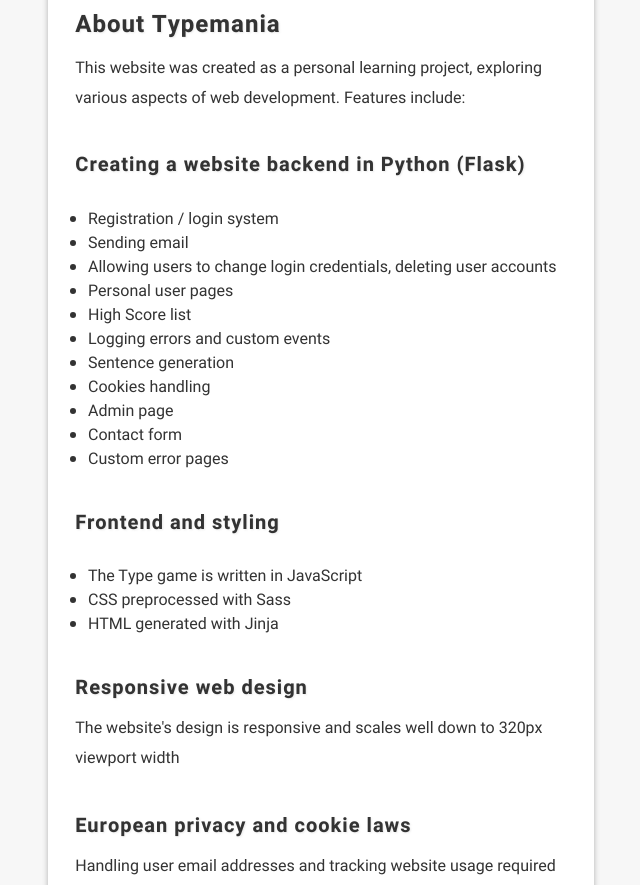
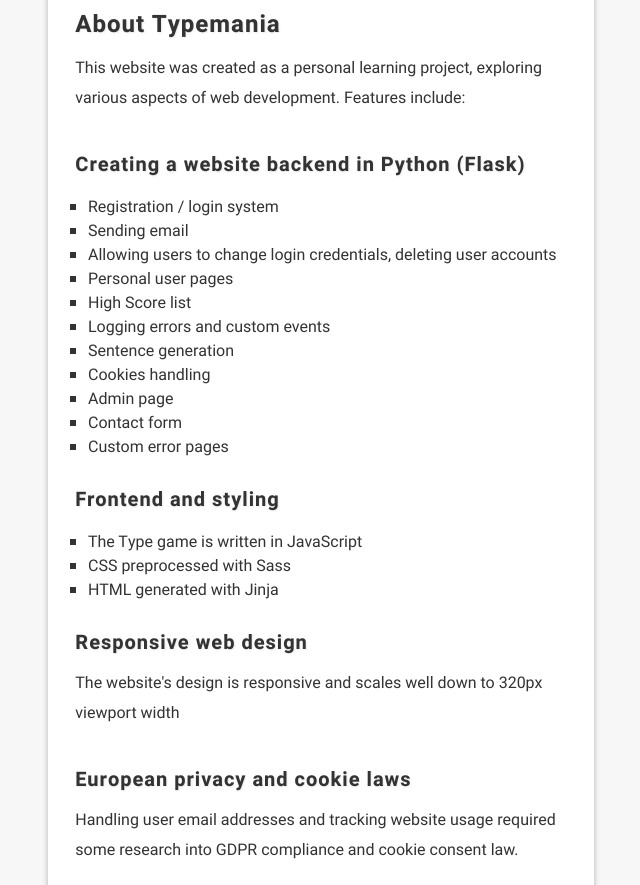
Before and after one commit to patrik-setterberg/type, a Flask app: page /about in a window 1280 px wide. Shown: the part 207-1092 px from the top of the page, without its empty margins (319-959 px from the left). Run offline with Flask 2, Linux system fonts and the light colour scheme; data comes from the database, SQL or seed files in the repository; style sheets or scripts are compiled from the project's sources; some libraries are stand-ins or nearby versions.

Commit message:
fix minor about page formatting issue

```diff
--- a/app/static/styles/style.scss
+++ b/app/static/styles/style.scss
@@ -674,6 +674,7 @@
 
     ul {
         @extend %p-font-size;
+        list-style-type: square;
     }
 }
 
--- a/app/templates/about.html
+++ b/app/templates/about.html
@@ -5,7 +5,6 @@
         <h2>About Typemania</h2>
         <p>This website was created as a personal learning project, exploring various aspects of web development. Features include:</p>
         <h3>Creating a website backend in Python (Flask)</h3>
-        <p>
         <ul>
             <li>Registration / login system</li>
             <li>Sending email</li>
@@ -19,15 +18,12 @@
             <li>Contact form</li>
             <li>Custom error pages</li>
         </ul>
-        </p>
         <h3>Frontend and styling</h3>
-        <p>
         <ul>
             <li>The Type game is written in JavaScript</li>
             <li>CSS preprocessed with Sass</li>
             <li>HTML generated with Jinja</li>
         </ul>
-        </p>
         <h3>Responsive web design</h3>
         <p>The website's design is responsive and scales well down to 320px viewport width</p>
         <h3>European privacy and cookie laws</h3>
```
Lines whose indentation alone changed are shown as unchanged.
